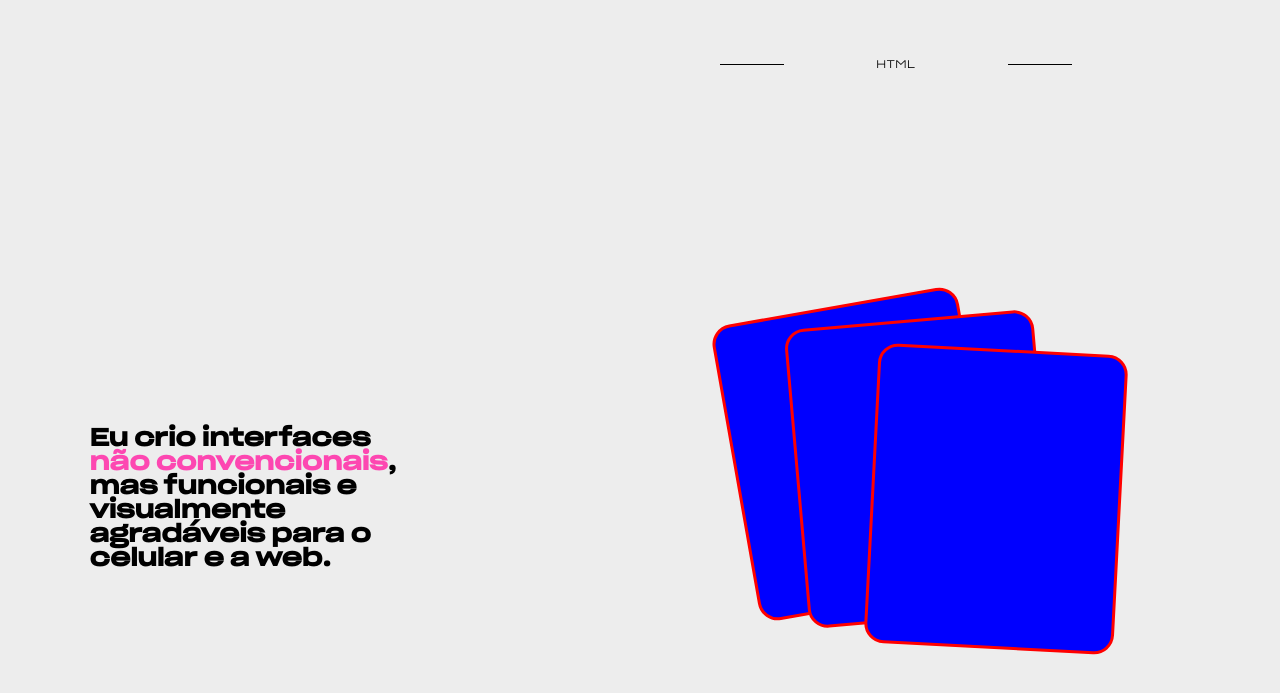
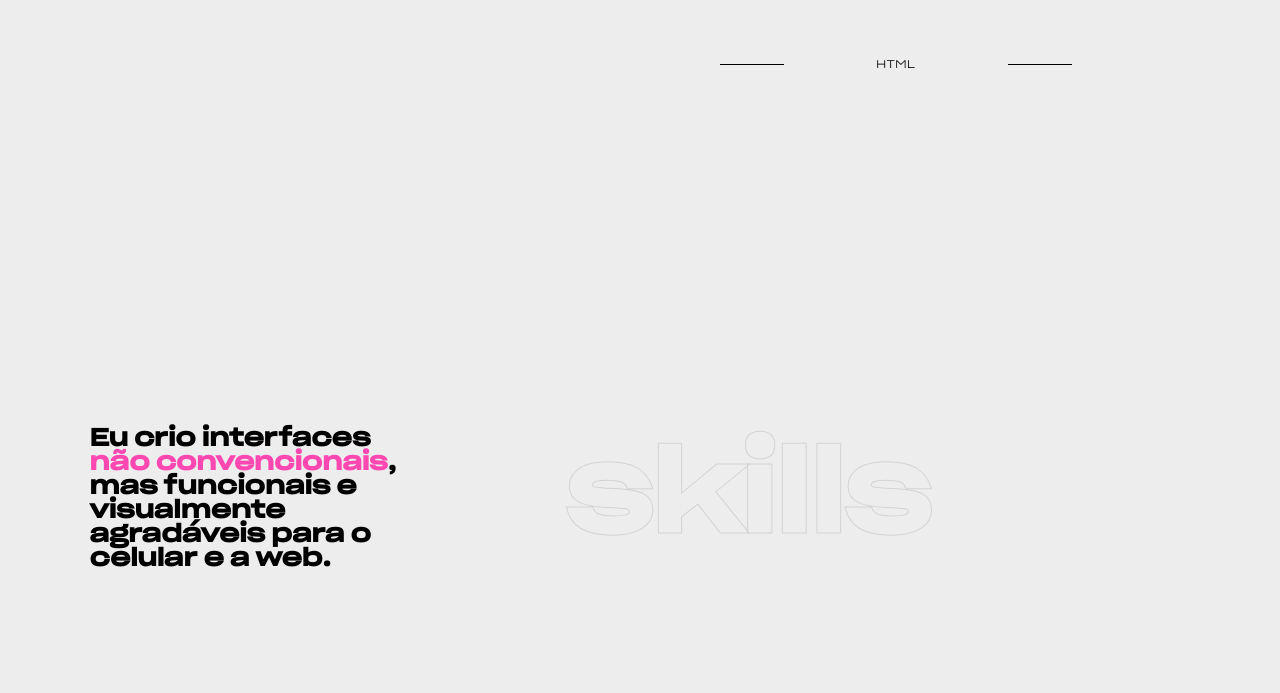
Before and after one commit to Leonardo-NY/portfolio, a React (Vite) app: page / in a window 1280 px wide. Shown: the part 1007-1700 px from the top of the page. Built offline with nearby package versions, Linux system fonts and the light colour scheme.

Commit message:
era un teste

```diff
--- a/src/components/Header/header.css
+++ b/src/components/Header/header.css
@@ -10,8 +10,9 @@ header{
   background-color: transparent;
 }
 #nav{
-  width: 100%;
+  flex: 0 1 500px;
   display: flex;
+  align-items: center;
   justify-content: space-around;
 }
 #nav a{
--- a/src/components/Header/header.jsx
+++ b/src/components/Header/header.jsx
@@ -14,8 +14,8 @@ function Header(){
   return(
     <>
       <header>
-        <h2>NY</h2>
         <nav id='nav'>
+          <h2>NY</h2>
           <a class="links nav" href="#">Home</a>
           <a class="links nav" href="#">sobre</a>
           <a  class="links nav"href="#projetos">Projetos</a>
--- a/src/components/Home/home.css
+++ b/src/components/Home/home.css
@@ -154,41 +154,8 @@ main{
   justify-content: center;
   position: relative;
 }
-.post{
-  background-color: blue;
-  max-width: 250px;
-  max-height: 300px;
-  object-fit: contain;
-  width: 250px;
-  height: 300px;
-  margin: 10px;
-  position: absolute;
-  border: 3px solid red;
-  border-radius: 20px;
+.right-post h2{
+  color: var(--back-color);
+  font-size: 7em;
+  -webkit-text-stroke: 1px var(--back-color-2);
 }
-@media(max-width: 510px){
-  .post{
-    width: 200px;
-    height: 250px;
-  }
-  .um{
-    z-index: 3;
-    translate: 50px;
-    rotate: 3deg;
-  }
-}
-.um{
-  z-index: 3;
-  translate: 100px;
-  rotate: 3deg;
-}
-.dois{
-  translate: 10% -10%;
-  z-index: 2;
-  rotate: -5deg;
-}
-.tres{
-  translate: -15% -15%;
-  z-index: 1;
-  rotate: -10deg;
-}
--- a/src/components/Home/home.jsx
+++ b/src/components/Home/home.jsx
@@ -29,9 +29,7 @@ function Home(){
         <div className='end'>
           <h2>Eu crio interfaces <div>não convencionais</div>, mas funcionais e visualmente agradáveis para o celular e a web.</h2>
           <div className='right-post'>
-            <div className="post um"></div>
-            <div className="post dois"></div>
-            <div className="post tres"></div>
+            <h2>skills</h2>
           </div>
         </div>
       </main>
--- a/src/index.css
+++ b/src/index.css
@@ -49,6 +49,7 @@ html{
 body{
   background-color: var(--back-color);
   color: var(--color-base);
+  transition: background .5s linear;
 }
 .root{
   position: relative;
```
